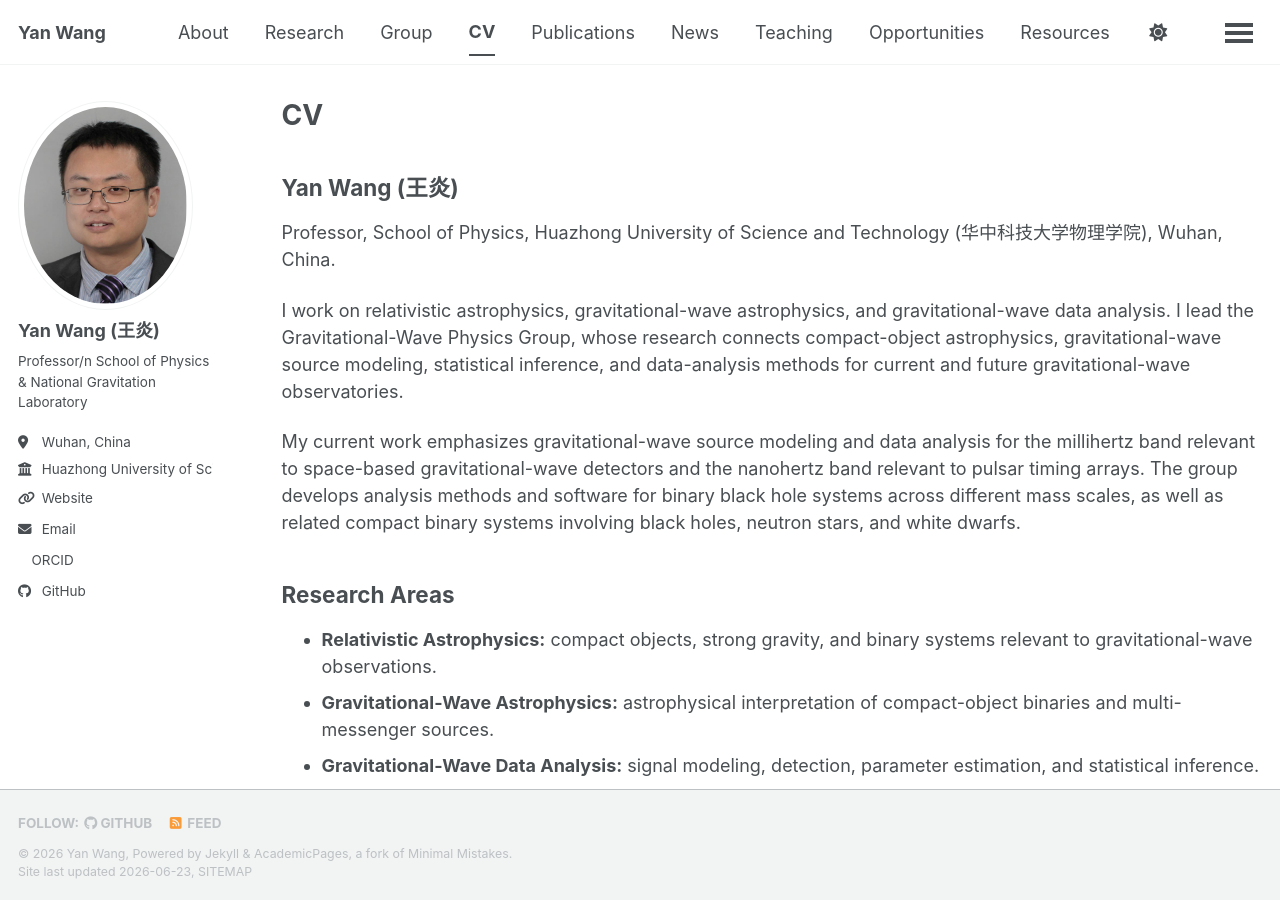
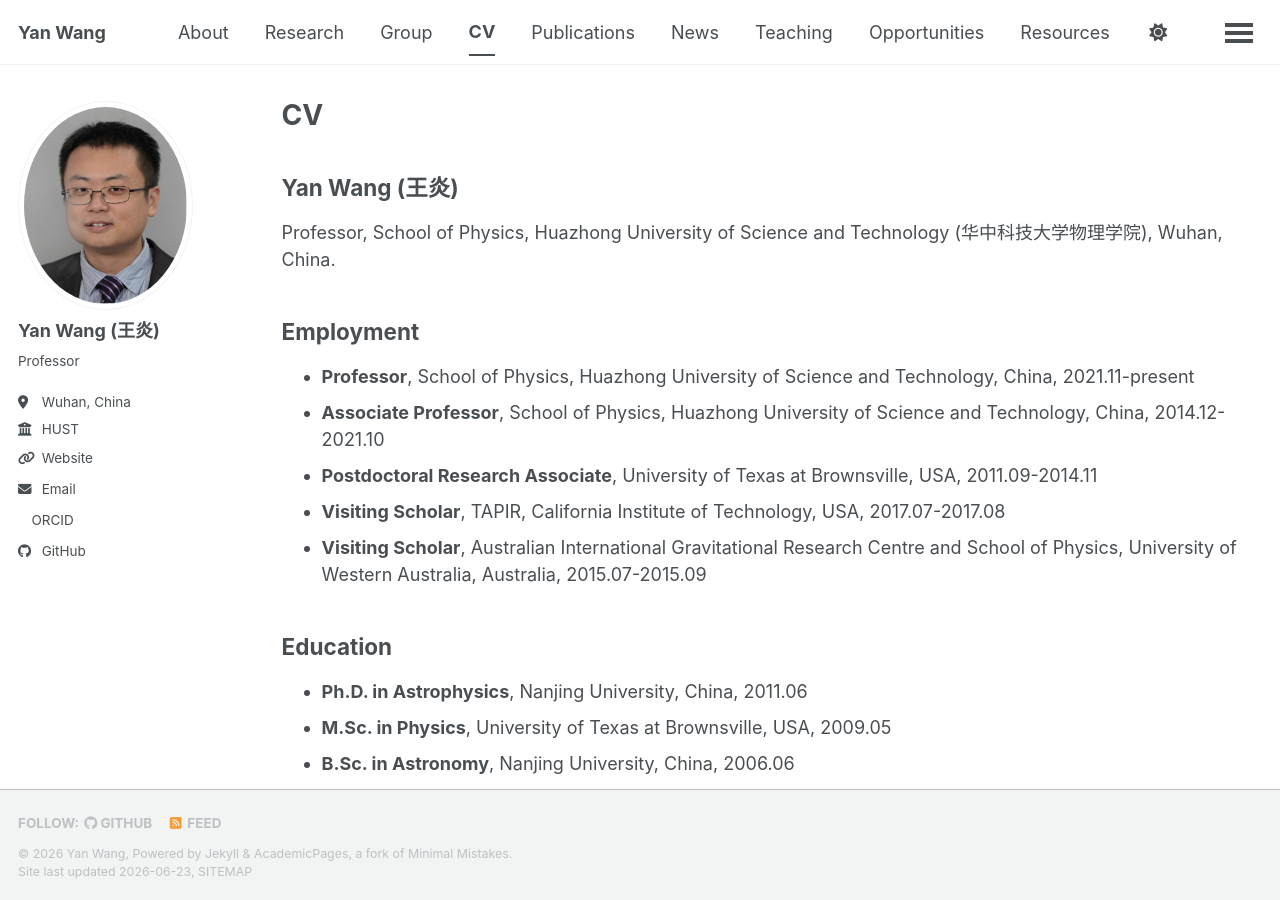
Before and after one commit to yanwang2012/yanwang2012.github.io, a Jekyll site: the page built from _pages/cv.md, in a window 1280 px wide and 900 px high. Built offline with Jekyll 4.4.1, drawn with Linux system fonts in a browser that asks for light colours; a style sheet for code colours, icons or effects is not loaded.

```diff
--- a/_config.yml
+++ b/_config.yml
@@ -26,9 +26,9 @@ author:
   avatar           : "yanwanghead.png"
   name             : "Yan Wang (王炎)"
   pronouns         : # example: "she/her"
-  bio              : "Professor/n School of Physics & National Gravitation Laboratory"
+  bio              : "Professor"
   location         : "Wuhan, China"
-  employer         : "Huazhong University of Science and Technology"
+  employer         : "HUST"
   uri              : "http://faculty.hust.edu.cn/wangyan11/zh_CN/index.htm"
   email            : "ywang12@hust.edu.cn"
 
--- a/_pages/cv.md
+++ b/_pages/cv.md
@@ -9,26 +9,6 @@ author_profile: true
 
 Professor, School of Physics, Huazhong University of Science and Technology
 (华中科技大学物理学院), Wuhan, China.
-
-I work on relativistic astrophysics, gravitational-wave astrophysics, and
-gravitational-wave data analysis. I lead the Gravitational-Wave Physics Group,
-whose research connects compact-object astrophysics, gravitational-wave source
-modeling, statistical inference, and data-analysis methods for current and
-future gravitational-wave observatories.
-
-My current work emphasizes gravitational-wave source modeling and data analysis
-for the millihertz band relevant to space-based gravitational-wave detectors
-and the nanohertz band relevant to pulsar timing arrays. The group develops
-analysis methods and software for binary black hole systems across different
-mass scales, as well as related compact binary systems involving black holes,
-neutron stars, and white dwarfs.
-
-## Research Areas
-
-- **Relativistic Astrophysics:** compact objects, strong gravity, and binary systems relevant to gravitational-wave observations.
-- **Gravitational-Wave Astrophysics:** astrophysical interpretation of compact-object binaries and multi-messenger sources.
-- **Gravitational-Wave Data Analysis:** signal modeling, detection, parameter estimation, and statistical inference.
-- **Future Observatories:** science cases and data-analysis methods for current and next-generation ground-based and space-based detectors.
 
 ## Employment
 
```
Also changed, not shown: _pages/about.md (+6 -7 lines).
